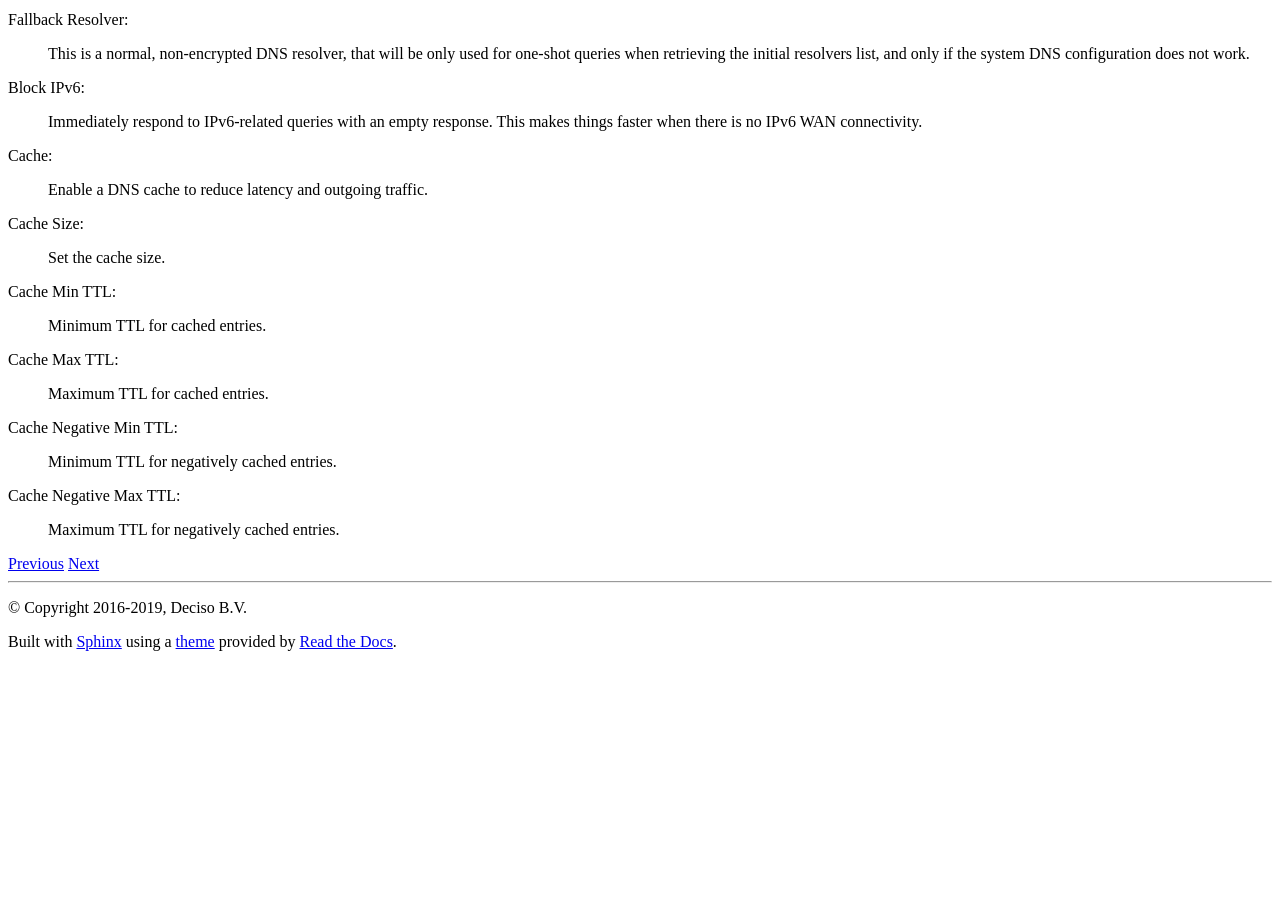
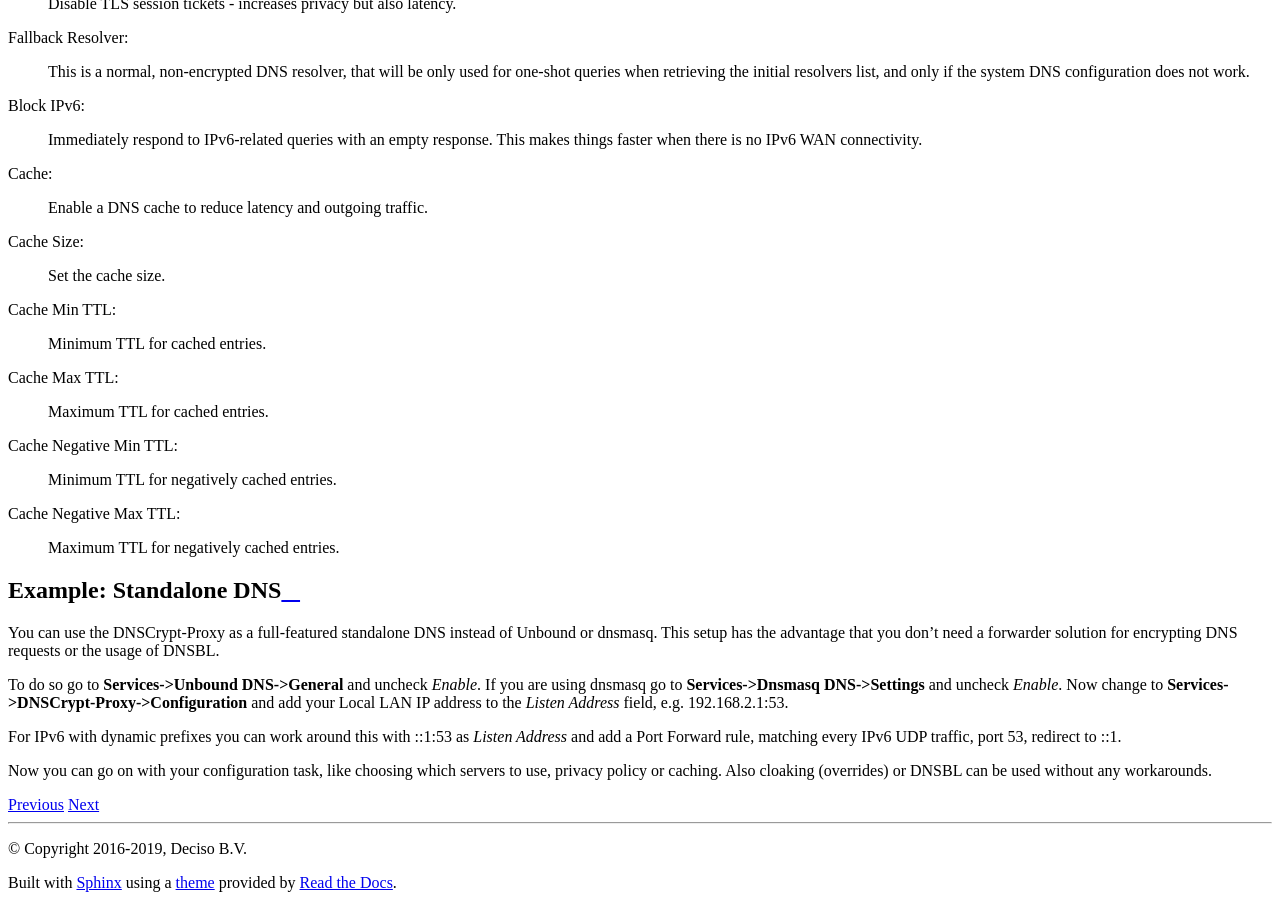
Before and after one commit to opnsense/docs, a Sphinx documentation site: the page built from source/manual/how-tos/dnscrypt-proxy.rst, in a window 1280 px wide and 900 px high, scrolled down 2330 px. Built offline with Sphinx 7.4.7 and the Read the Docs theme 2.0.0, drawn with Linux system fonts in a browser that asks for light colours; before the commit the page ends 2989 px from its top, so only the background shows below that; some of the changed text lies outside the part shown.

Commit message:
Update dnscrypt-proxy.rst

```diff
--- a/source/manual/how-tos/dnscrypt-proxy.rst
+++ b/source/manual/how-tos/dnscrypt-proxy.rst
@@ -88,3 +88,21 @@
     Minimum TTL for negatively cached entries.
 :Cache Negative Max TTL:
     Maximum TTL for negatively cached entries.
+
+-----------------------
+Example: Standalone DNS
+-----------------------
+
+You can use the DNSCrypt-Proxy as a full-featured standalone DNS instead of Unbound or dnsmasq.
+This setup has the advantage that you don't need a forwarder solution for encrypting DNS requests
+or the usage of DNSBL.
+
+To do so go to **Services->Unbound DNS->General** and uncheck *Enable*. If you are using dnsmasq
+go to **Services->Dnsmasq DNS->Settings** and uncheck *Enable*. Now change to **Services->DNSCrypt-Proxy->Configuration**
+and add your Local LAN IP address to the *Listen Address* field, e.g. 192.168.2.1:53.
+
+For IPv6 with dynamic prefixes you can work around this with ::1:53 as *Listen Address* and add
+a Port Forward rule, matching every IPv6 UDP traffic, port 53, redirect to ::1.
+
+Now you can go on with your configuration task, like choosing which servers to use, privacy policy or caching.
+Also cloaking (overrides) or DNSBL can be used without any workarounds.
```
